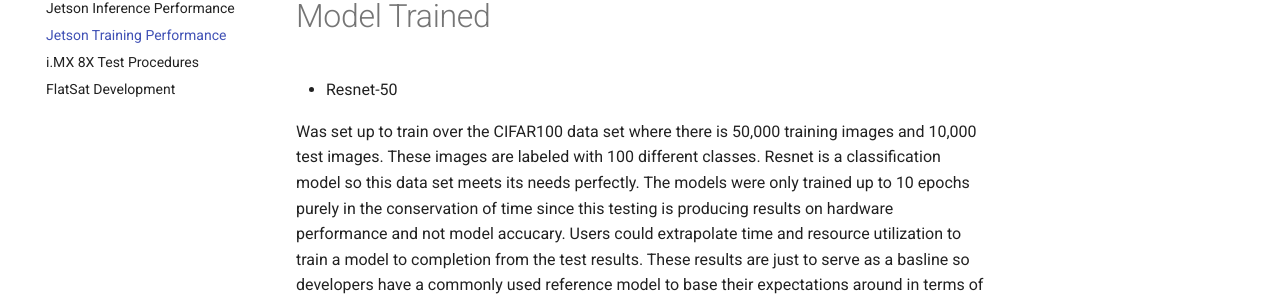
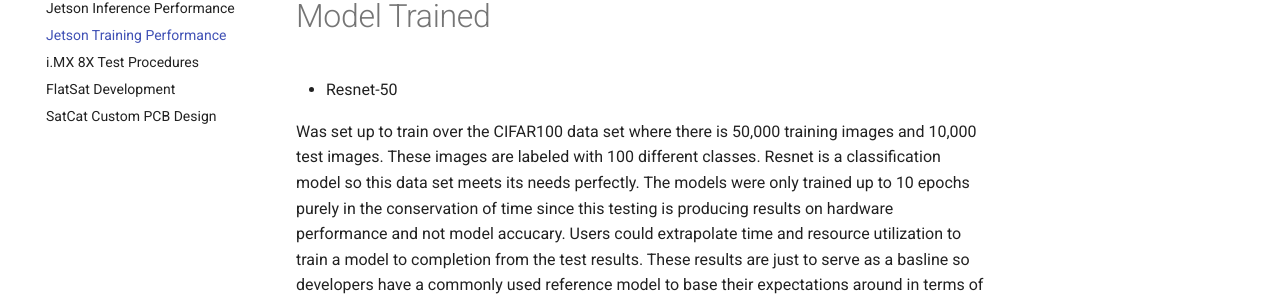
Before and after one commit to BroncoSpace-Lab/scales-hardware, an MkDocs documentation site: the page built from docs/ML_Training.md, in a window 1280 px wide. Shown: the part 232-532 px from the top of the page. Built offline with MkDocs 1.6.1 and Material for MkDocs 9.7.7, drawn with Linux system fonts in a browser that asks for light colours.

Commit message:
add satcat board design section

```diff
--- a/mkdocs.yml
+++ b/mkdocs.yml
@@ -77,6 +77,7 @@
     - Jetson Training Performance : ML_Training.md
     - i.MX 8X Test Procedures: imx8x_procedures.md
     - FlatSat Development: FlatSat_Development.md
+    - SatCat Custom PCB Design: satcat_board_design.md
 
 
 extra:
```
